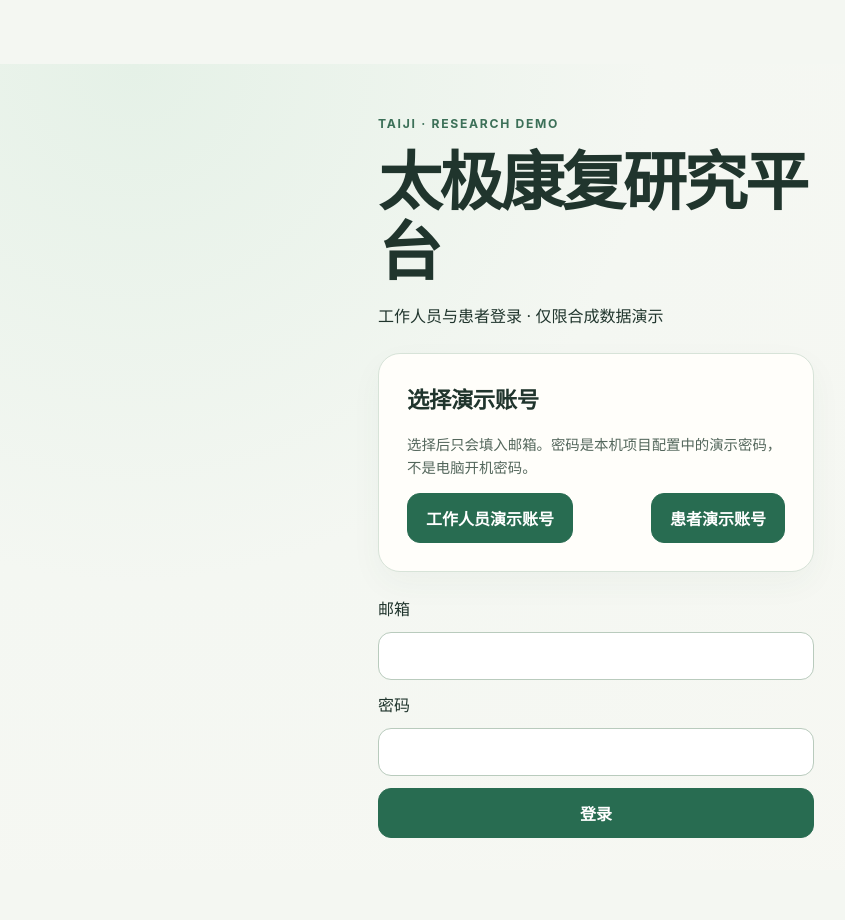
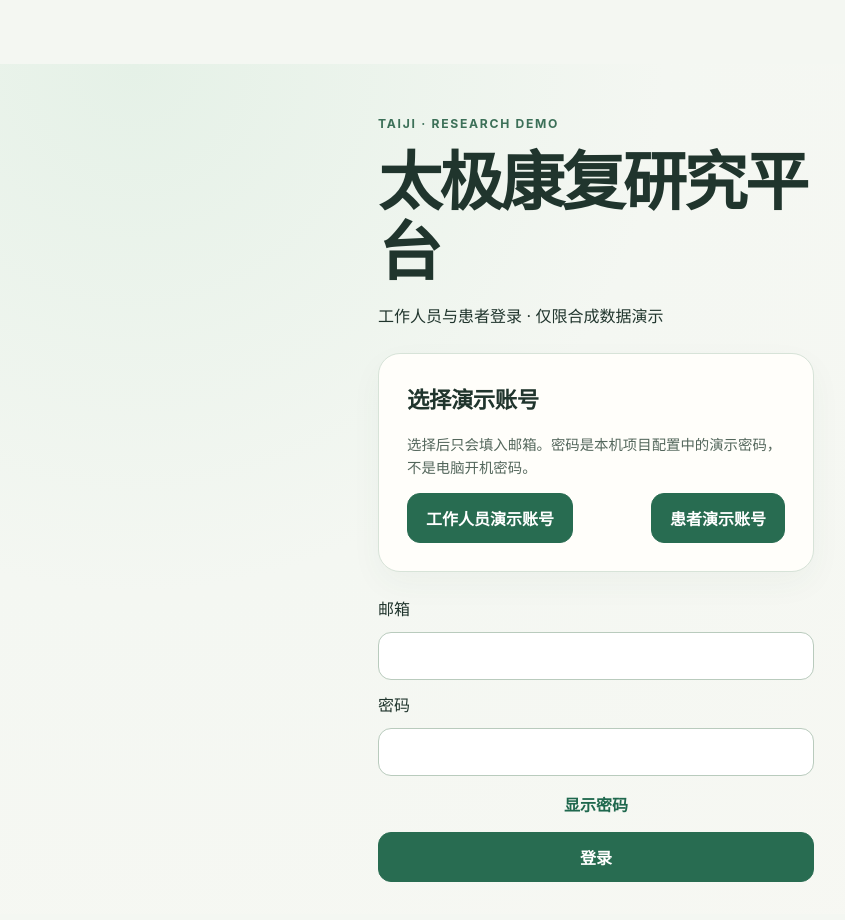
Before and after one commit to PLANCK234/taiji-rehab-ai, a Next.js app in the folder frontend/: page /login in a window 1280 px wide. Shown: the top 920 px of the page, without its empty margins (44-889 px from the left). Built offline with nearby package versions, Linux system fonts and the light colour scheme.

Commit message:
feat: add password visibility control to demo login

```diff
--- a/frontend/app/login/page.tsx
+++ b/frontend/app/login/page.tsx
@@ -9,10 +9,12 @@ export default function LoginPage() {
   const passwordInput = useRef<HTMLInputElement>(null);
   const [error, setError] = useState("");
   const [pending, setPending] = useState(false);
+  const [showPassword, setShowPassword] = useState(false);
 
   function selectDemoAccount(email: string) {
     if (emailInput.current) emailInput.current.value = email;
     if (passwordInput.current) passwordInput.current.value = "";
+    setShowPassword(false);
     setError("");
     passwordInput.current?.focus();
   }
@@ -59,7 +61,14 @@ export default function LoginPage() {
         <label htmlFor="email">邮箱</label>
         <input ref={emailInput} id="email" name="email" type="email" autoComplete="username" required />
         <label htmlFor="password">密码</label>
-        <input ref={passwordInput} id="password" name="password" type="password" autoComplete="current-password" required />
+        <input ref={passwordInput} id="password" name="password" type={showPassword ? "text" : "password"} autoComplete="current-password" required />
+        <button
+          type="button"
+          className="text-button"
+          aria-controls="password"
+          aria-pressed={showPassword}
+          onClick={() => setShowPassword((current) => !current)}
+        >{showPassword ? "隐藏密码" : "显示密码"}</button>
         <button type="submit" disabled={pending}>{pending ? "登录中…" : "登录"}</button>
         {error ? <p role="alert">{error}</p> : null}
       </form>
```
Also changed, not shown: 1 other file (tests, documents, lock files or other folders).
